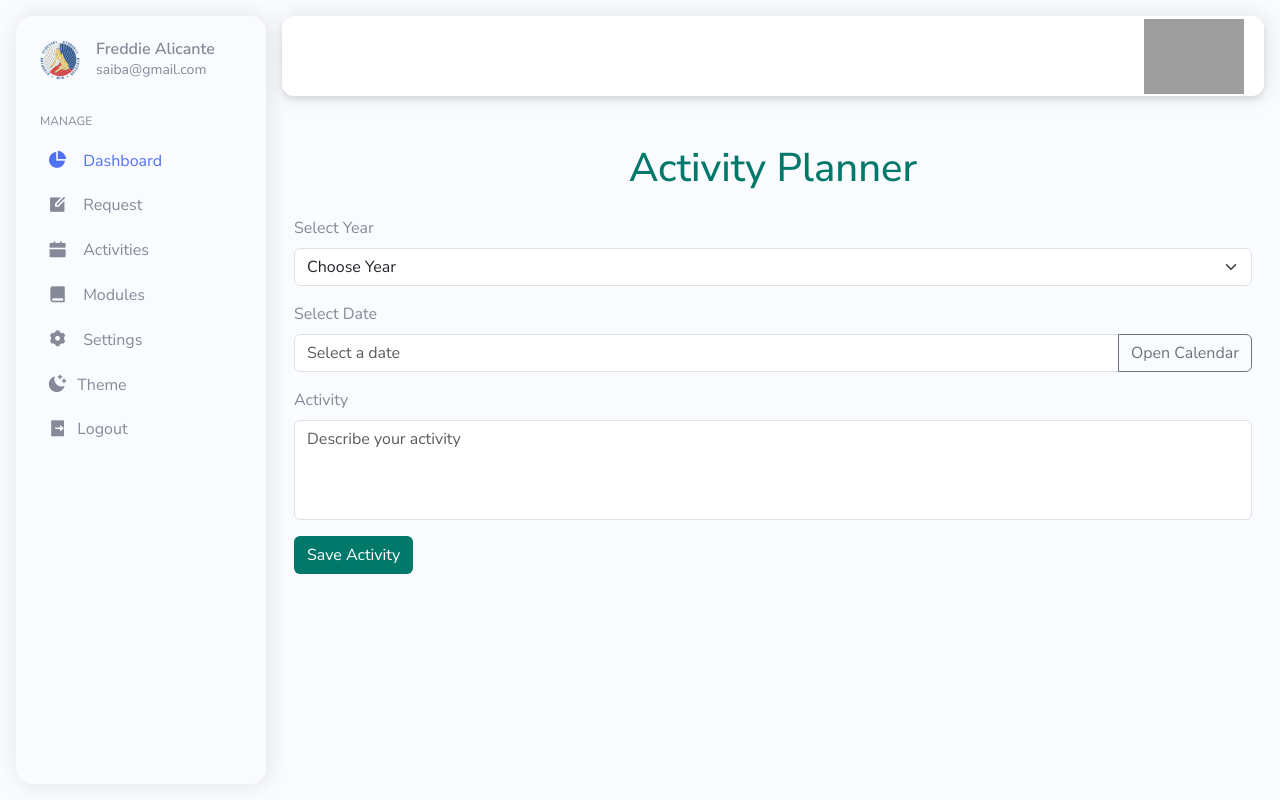
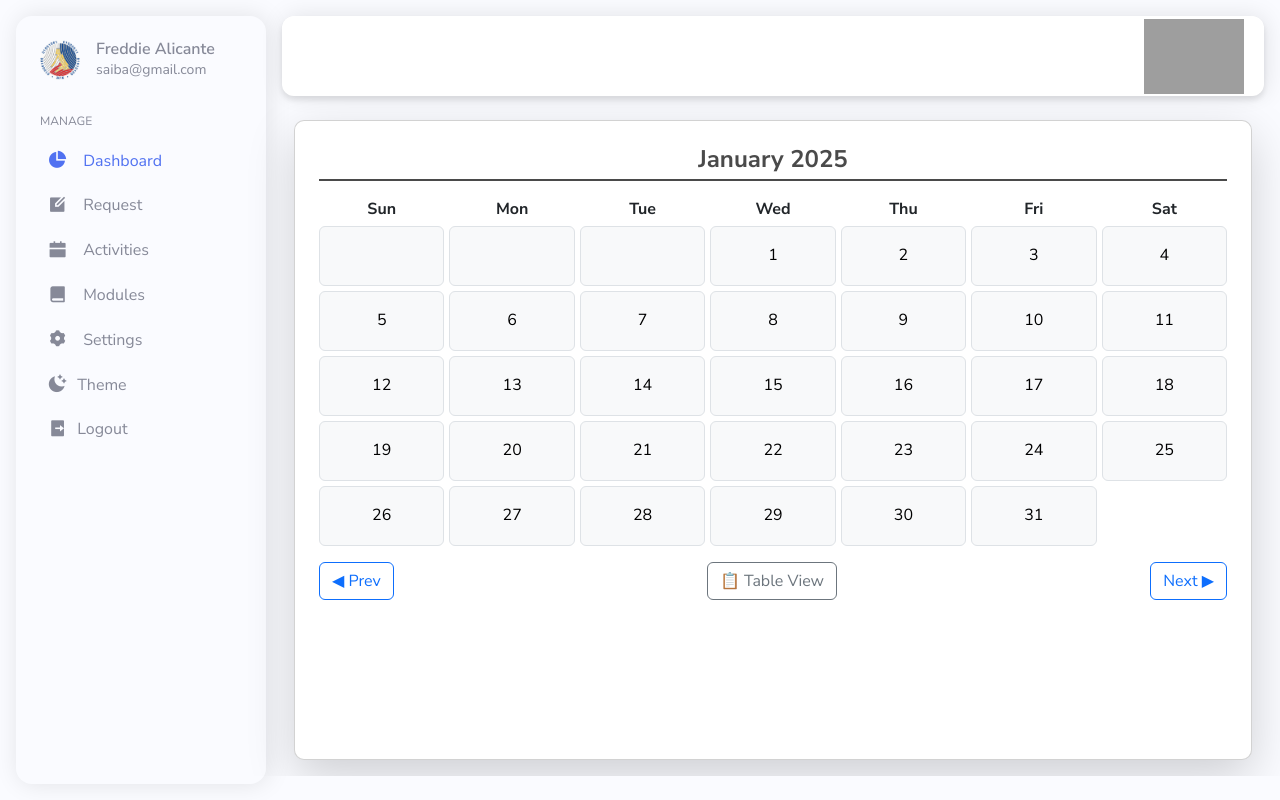
Before and after one commit to lancelotgrafilo/DICT_frontend, a React (Vite) app: page /admin/activities in a window 1280 px wide. Built offline with nearby package versions, Linux system fonts and the light colour scheme; grey boxes are pictures that could not be loaded.

Commit message:
Added Activities

```diff
--- a/package.json
+++ b/package.json
@@ -22,6 +22,7 @@
     "jquery": "^3.6.0",
     "jquery-nice-select": "^1.1.0",
     "react": "^18.3.1",
+    "react-bootstrap": "^2.10.9",
     "react-dom": "^18.3.1",
     "react-multi-carousel": "^2.8.5",
     "react-responsive-carousel": "^3.2.23",
--- a/src/components/Activities/Activities.jsx
+++ b/src/components/Activities/Activities.jsx
@@ -1,100 +1,178 @@
-import React, { useState } from 'react';
-import 'bootstrap/dist/css/bootstrap.min.css';
-import styleActivities from './activities.module.css';
+import React, { useState } from "react";
+import "bootstrap/dist/css/bootstrap.min.css";
+import "bootstrap-icons/font/bootstrap-icons.css"; // Make sure to import Bootstrap icons
 
-export function Activities () {
-  const years = [2025, 2026, 2027, 2028, 2029];
+export function Activities() {
+  const activities = [
+    { date: "2025-02-10", title: "Meeting with Team", startTime: "10:00 AM", endTime: "12:00 PM", status: "accepted" },
+    { date: "2025-02-12", title: "Project Deadline", startTime: "2:00 PM", endTime: "4:00 PM", status: "done" },
+  ];
 
-  const [formData, setFormData] = useState({
-    year: '',
-    month: '',
-    date: '',
-    activity: ''
-  });
+  const [currentDate, setCurrentDate] = useState(new Date());
+  const [viewMode, setViewMode] = useState("calendar");
 
-  const handleChange = (e) => {
-    const { name, value } = e.target;
-    setFormData({ ...formData, [name]: value });
+  const getDaysInMonth = (month, year) => new Date(year, month + 1, 0).getDate();
+
+  const changeMonth = (offset) => {
+    setCurrentDate((prev) => new Date(prev.getFullYear(), prev.getMonth() + offset, 1));
   };
 
-  const handleSubmit = (e) => {
-    e.preventDefault();
-    alert(`Activity Saved: \nYear: ${formData.year}\nMonth: ${formData.month}\nDate: ${formData.date}\nActivity: ${formData.activity}`);
-    setFormData({ year: '', month: '', date: '', activity: '' });
+  const generateCalendar = () => {
+    const month = currentDate.getMonth();
+    const year = currentDate.getFullYear();
+    const firstDayOfMonth = new Date(year, month, 1).getDay();
+    const totalDays = getDaysInMonth(month, year);
+
+    const daysArray = [];
+    for (let i = 0; i < firstDayOfMonth; i++) {
+      daysArray.push(null);
+    }
+    for (let day = 1; day <= totalDays; day++) {
+      daysArray.push(`${year}-${String(month + 1).padStart(2, "0")}-${String(day).padStart(2, "0")}`);
+    }
+    return daysArray;
+  };
+
+  const calculateTotalHours = (startTime, endTime) => {
+    const start = new Date(`2000-01-01 ${startTime}`);
+    const end = new Date(`2000-01-01 ${endTime}`);
+    return Math.abs((end - start) / 36e5);
   };
 
   return (
-    <div className={styleActivities.mainContent}>
-      <div className="container mt-5">
-        <h1 className="text-center mb-4" style={{ color: '#00796b' }}>Activity Planner</h1>
-        <form onSubmit={handleSubmit}>
-          <div className="mb-3">
-            <label htmlFor="year" className="form-label">Select Year</label>
-            <select
-              id="year"
-              name="year"
-              className="form-select"
-              value={formData.year}
-              onChange={handleChange}
-            >
-              <option value="">Choose Year</option>
-              {years.map((year) => (
-                <option key={year} value={year}>{year}</option>
-              ))}
-            </select>
+    <div className="container mt-4">
+      <div className="card shadow-lg p-4" style={{ minHeight: "80vh", borderRadius: "10px" }}>
+
+        {/* Title for Calendar View (Month and Year) */}
+        {viewMode === "calendar" && (
+          <h4 className="text-center mb-3">
+            {currentDate.toLocaleString("default", { month: "long", year: "numeric" })}
+          </h4>
+        )}
+
+        {/* Title for Table View */}
+        {viewMode === "table" && (
+          <h4 className="text-center mb-3">List of Activities</h4>
+        )}
+
+        {viewMode === "calendar" ? (
+          <div className="d-grid" style={{ gridTemplateColumns: "repeat(7, 1fr)", gap: "5px" }}>
+            {["Sun", "Mon", "Tue", "Wed", "Thu", "Fri", "Sat"].map((day) => (
+              <div key={day} className="text-center fw-bold">{day}</div>
+            ))}
+
+            {generateCalendar().map((date, index) => {
+              const activity = activities.find((a) => a.date === date);
+              const status = activity?.status;
+
+              return (
+                <div
+                  key={index}
+                  className="calendar-day text-center p-3 border rounded position-relative"
+                  style={{
+                    minHeight: "60px",
+                    backgroundColor:
+                      status === "accepted"
+                        ? "#007bff"
+                        : status === "done"
+                        ? "#28a745"
+                        : "#f8f9fa",
+                    color: status === "accepted" || status === "done" ? "white" : "black",
+                    fontWeight: status === "accepted" || status === "done" ? "bold" : "normal",
+                    cursor: "pointer",
+                    transition: "all 0.3s",
+                    position: "relative",
+                  }}
+                  onMouseEnter={(e) => {
+                    if (status === "accepted") {
+                      e.target.style.backgroundColor = "#0056b3";
+                      e.target.querySelector(".day-number").style.visibility = "hidden";
+                      e.target.querySelector(".view-text").style.display = "block";
+                    }
+                  }}
+                  onMouseLeave={(e) => {
+                    if (status === "accepted") {
+                      e.target.style.backgroundColor = "#007bff";
+                      e.target.querySelector(".day-number").style.visibility = "visible";
+                      e.target.querySelector(".view-text").style.display = "none";
+                    }
+                  }}
+                >
+                  <span className="day-number">{date ? new Date(date).getDate() : ""}</span>
+                  {status === "accepted" && (
+                    <span
+                      className="view-text"
+                      style={{
+                        display: "none",
+                        position: "absolute",
+                        top: "50%",
+                        left: "50%",
+                        transform: "translate(-50%, -50%)",
+                        color: "white",
+                        fontWeight: "bold",
+                      }}
+                    >
+                      View
+                    </span>
+                  )}
+                  {status === "done" && (
+                    <span
+                      className="view-text"
+                      style={{
+                        position: "absolute",
+                        top: "50%",
+                        left: "50%",
+                        transform: "translate(-50%, -50%)",
+                      }}
+                    >
+                      <i className="bi bi-check-circle" style={{ fontSize: "1.5em" }}></i>
+                    </span>
+                  )}
+                </div>
+              );
+            })}
           </div>
+        ) : (
+          <div className="table-responsive">
+            <table className="table table-bordered text-center bg-white">
+              <thead>
+                <tr style={{ backgroundColor: "#003366", color: "white" }}>
+                  <th style={{ width: "30%" }}>Name</th>
+                  <th style={{ width: "20%" }}>Preferred Date</th>
+                  <th style={{ width: "15%" }}>Start Time</th>
+                  <th style={{ width: "15%" }}>End Time</th>
+                  <th style={{ width: "10%" }}>Total Hours</th>
+                  <th style={{ width: "10%" }}>Actions</th>
+                </tr>
+              </thead>
+              <tbody>
+                {activities.map((activity, index) => (
+                  <tr key={index}>
+                    <td>John Doe</td>
+                    <td>{activity.date}</td>
+                    <td>{activity.startTime}</td>
+                    <td>{activity.endTime}</td>
+                    <td>{calculateTotalHours(activity.startTime, activity.endTime)}</td>
+                    <td>
+                      <button className="btn btn-outline-success btn-sm">
+                        <i className="bi bi-check-circle"></i> Done
+                      </button>
+                    </td>
+                  </tr>
+                ))}
+              </tbody>
+            </table>
+          </div>
+        )}
 
-          <div className="mb-3">
-            <label htmlFor="date" className="form-label">Select Date</label>
-            <div className="input-group">
-              <input
-                type="text"
-                id="date"
-                name="date"
-                className="form-control"
-                placeholder="Select a date"
-                value={formData.date}
-                onChange={handleChange}
-                readOnly
-              />
-              <button
-                type="button"
-                className="btn btn-outline-secondary"
-                onClick={() => {
-                  const dateInput = document.createElement('input');
-                  dateInput.type = 'date';
-                  dateInput.onchange = (e) => {
-                    setFormData({ ...formData, date: e.target.value });
-                    document.body.removeChild(dateInput);
-                  };
-                  dateInput.style.position = 'absolute';
-                  dateInput.style.opacity = 0;
-                  document.body.appendChild(dateInput);
-                  dateInput.click();
-                }}
-              >
-                Open Calendar
-              </button>
-            </div>
-          </div>
-
-          <div className="mb-3">
-            <label htmlFor="activity" className="form-label">Activity</label>
-            <textarea
-              id="activity"
-              name="activity"
-              className="form-control"
-              placeholder="Describe your activity"
-              value={formData.activity}
-              onChange={handleChange}
-              rows="3"
-            />
-          </div>
-
-          <button type="submit" className="btn" style={{ backgroundColor: '#00796b', color: 'white' }}>Save Activity</button>
-        </form>
+        <div className="d-flex justify-content-between align-items-center mt-3">
+          <button className="btn btn-outline-primary" onClick={() => changeMonth(-1)}>◀ Prev</button>
+          <button className="btn btn-outline-secondary" onClick={() => setViewMode(viewMode === "calendar" ? "table" : "calendar")}>
+            📋 {viewMode === "calendar" ? "Table View" : "Calendar View"}
+          </button>
+          <button className="btn btn-outline-primary" onClick={() => changeMonth(1)}>Next ▶</button>
+        </div>
       </div>
     </div>
-
   );
-};
+}
```
Also changed, not shown: 1 other file (tests, documents, lock files or other folders).
